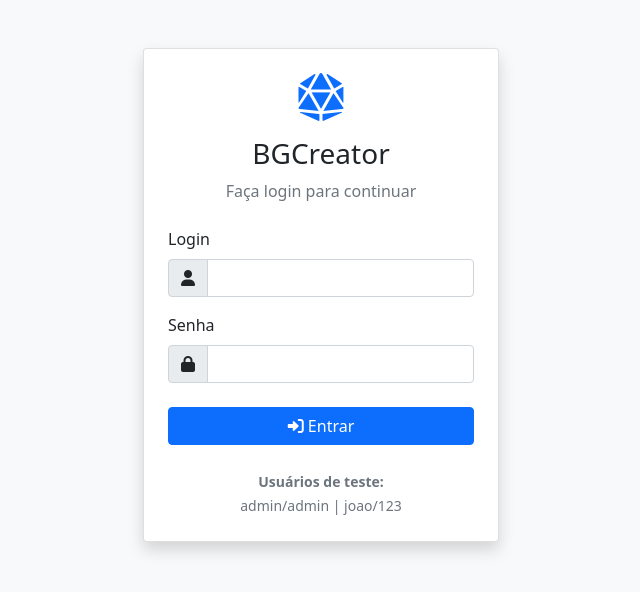
After one commit to cardgamemakerbr/bgcreator, a Django app: page /login/ in a window 1280 px wide. The commit adds this page. Shown: the top 592 px of the page, without its empty margins (319-959 px from the left). Run offline with Django 4.2, Linux system fonts and the light colour scheme; some libraries are stand-ins or nearby versions.

Commit message:
adicionado o gerenciamento de usuarios, login, autor e revisor

```diff
--- a/frontend/templates/jogos/detalhes.html
+++ b/frontend/templates/jogos/detalhes.html
@@ -32,6 +32,12 @@
                 <div><strong>Descrição:</strong> {{ jogo.descricao_curta_html|default:jogo.descricao_curta }}</div>
                 {% if jogo.historia %}
                 <div><strong>História:</strong> {{ jogo.historia_html|default:jogo.historia }}</div>
+                {% endif %}
+                {% if jogo.autor %}
+                <p><strong>Autor:</strong> {{ jogo.autor }}</p>
+                {% endif %}
+                {% if jogo.revisor %}
+                <p><strong>Revisor:</strong> {{ jogo.revisor }}</p>
                 {% endif %}
                 <p><strong>Jogadores:</strong> {{ jogo.jogadores_min }} a {{ jogo.jogadores_max }}</p>
                 <p><strong>Tempo:</strong> {{ jogo.tempo_min }} a {{ jogo.tempo_max }} minutos</p>
--- /dev/null
+++ b/frontend/templates/login.html
@@ -0,0 +1,68 @@
+<!DOCTYPE html>
+<html lang="pt-br">
+<head>
+    <meta charset="UTF-8">
+    <meta name="viewport" content="width=device-width, initial-scale=1.0">
+    <title>Login - BGCreator</title>
+    <link href="https://cdn.jsdelivr.net/npm/bootstrap@5.1.3/dist/css/bootstrap.min.css" rel="stylesheet">
+    <link href="https://cdnjs.cloudflare.com/ajax/libs/font-awesome/6.0.0/css/all.min.css" rel="stylesheet">
+</head>
+<body class="bg-light">
+    <div class="container">
+        <div class="row justify-content-center">
+            <div class="col-md-6 col-lg-4">
+                <div class="card shadow mt-5">
+                    <div class="card-body p-4">
+                        <div class="text-center mb-4">
+                            <i class="fas fa-dice-d20 fa-3x text-primary mb-3"></i>
+                            <h3>BGCreator</h3>
+                            <p class="text-muted">Faça login para continuar</p>
+                        </div>
+
+                        {% if messages %}
+                            {% for message in messages %}
+                                <div class="alert alert-{{ message.tags }} alert-dismissible fade show" role="alert">
+                                    {{ message }}
+                                    <button type="button" class="btn-close" data-bs-dismiss="alert"></button>
+                                </div>
+                            {% endfor %}
+                        {% endif %}
+
+                        <form method="post">
+                            {% csrf_token %}
+                            <div class="mb-3">
+                                <label class="form-label">Login</label>
+                                <div class="input-group">
+                                    <span class="input-group-text"><i class="fas fa-user"></i></span>
+                                    <input type="text" class="form-control" name="login" required>
+                                </div>
+                            </div>
+
+                            <div class="mb-4">
+                                <label class="form-label">Senha</label>
+                                <div class="input-group">
+                                    <span class="input-group-text"><i class="fas fa-lock"></i></span>
+                                    <input type="password" class="form-control" name="senha" required>
+                                </div>
+                            </div>
+
+                            <button type="submit" class="btn btn-primary w-100">
+                                <i class="fas fa-sign-in-alt"></i> Entrar
+                            </button>
+                        </form>
+
+                        <div class="mt-4 text-center">
+                            <small class="text-muted">
+                                <strong>Usuários de teste:</strong><br>
+                                admin/admin | joao/123
+                            </small>
+                        </div>
+                    </div>
+                </div>
+            </div>
+        </div>
+    </div>
+
+    <script src="https://cdn.jsdelivr.net/npm/bootstrap@5.1.3/dist/js/bootstrap.bundle.min.js"></script>
+</body>
+</html>
--- a/frontend/templates/usuarios/lista.html
+++ b/frontend/templates/usuarios/lista.html
@@ -35,6 +35,7 @@
                         <th>ID</th>
                         <th>Nome</th>
                         <th>Login</th>
+                        <th>E-mail</th>
                         <th>Perfil</th>
                         <th>Status</th>
                         <th>Ações</th>
@@ -46,6 +47,7 @@
                         <td>{{ usuario.id }}</td>
                         <td>{{ usuario.nome }}</td>
                         <td>{{ usuario.login }}</td>
+                        <td>{{ usuario.email|default:"-" }}</td>
                         <td>
                             {% if usuario.perfil == 'ADMINISTRADOR' %}
                                 <span class="badge bg-danger">Administrador</span>
--- a/frontend/web/urls.py
+++ b/frontend/web/urls.py
@@ -2,6 +2,8 @@ from django.urls import path
 from . import views
 
 urlpatterns = [
+    path('login/', views.login_view, name='login'),
+    path('logout/', views.logout_view, name='logout'),
     path('', views.home, name='home'),
     path('debug/', views.debug, name='debug'),
     path('jogos/', views.jogos_lista, name='jogos_lista'),
--- a/frontend/web/views.py
+++ b/frontend/web/views.py
@@ -7,6 +7,17 @@ from django.core.files.storage import default_storage
 from django.core.files.base import ContentFile
 from django.utils.safestring import mark_safe
 import re
+from functools import wraps
+
+def login_required(view_func):
+    @wraps(view_func)
+    def wrapper(request, *args, **kwargs):
+        global usuario_logado
+        if usuario_logado is None:
+            messages.warning(request, 'Você precisa fazer login para acessar esta página.')
+            return redirect('login')
+        return view_func(request, *args, **kwargs)
+    return wrapper
 
 def processar_markdown(texto):
     """Processa texto markdown básico"""
@@ -40,6 +51,7 @@ componentes_criados = []
 temas_criados = []
 jogos_criados = []
 usuarios_criados = []
+usuario_logado = None
 
 def salvar_imagem_glossario(arquivo):
     """Salva imagem do glossário e retorna o caminho"""
@@ -433,6 +445,7 @@ def debug(request):
         'componentes': componentes,
     })
 
+@login_required
 def home(request):
     global jogos_criados
 
@@ -460,6 +473,7 @@ def home(request):
         'jogos_recentes': jogos_recentes,
     })
 
+@login_required
 def jogos_lista(request):
     global jogos_criados
 
@@ -539,8 +553,18 @@ def jogos_lista(request):
 
     return render(request, 'jogos/lista.html', {'jogos': {'results': todos_jogos}})
 
+@login_required
 def jogo_novo(request):
-    global jogos_criados
+    global jogos_criados, usuarios_criados, usuario_logado
+
+    # Buscar usuários para dropdowns
+    usuarios_sistema = [
+        {'nome': 'Admin Sistema', 'perfil': 'ADMINISTRADOR'},
+        {'nome': 'João Silva', 'perfil': 'AUTOR'},
+    ]
+    todos_usuarios = usuarios_sistema + usuarios_criados
+    autores = [u for u in todos_usuarios if u['perfil'] in ['AUTOR', 'ADMINISTRADOR']]
+    revisores = [u for u in todos_usuarios if u['perfil'] in ['REVISOR', 'ADMINISTRADOR']]
 
     if request.method == 'POST':
         print("Dados recebidos:", request.POST)  # Debug
@@ -559,6 +583,8 @@ def jogo_novo(request):
                 'subtitulo': request.POST.get('subtitulo', ''),
                 'descricao_curta': request.POST.get('descricao_curta', ''),
                 'historia': request.POST.get('historia', ''),
+                'autor': request.POST.get('autor', ''),
+                'revisor': request.POST.get('revisor', ''),
                 'capa': capa_path,
                 'jogadores_min': int(request.POST.get('jogadores_min', 1)),
                 'jogadores_max': int(request.POST.get('jogadores_max', 4)),
@@ -707,8 +733,9 @@ def jogo_novo(request):
         else:
             messages.error(request, 'Nome do jogo é obrigatório.')
 
-    return render(request, 'jogos/novo.html')
-
+    return render(request, 'jogos/novo.html', {'autores': autores, 'revisores': revisores})
+
+@login_required
 def mecanicas_lista(request):
     page = int(request.GET.get('page', 1))
     per_page = int(request.GET.get('per_page', 20))
@@ -721,6 +748,7 @@ def mecanicas_lista(request):
         'pagination': data
     })
 
+@login_required
 def mecanica_novo(request):
     global mecanicas_criadas
     if request.method == 'POST':
@@ -739,6 +767,7 @@ def mecanica_novo(request):
         return redirect('mecanicas_lista')
     return render(request, 'mecanicas/novo.html')
 
+@login_required
 def componentes_lista(request):
     page = int(request.GET.get('page', 1))
     per_page = int(request.GET.get('per_page', 20))
@@ -751,6 +780,7 @@ def componentes_lista(request):
         'pagination': data
     })
 
+@login_required
 def componente_novo(request):
     global componentes_criados
     if request.method == 'POST':
@@ -771,6 +801,7 @@ def componente_novo(request):
         return redirect('componentes_lista')
     return render(request, 'componentes/novo.html')
 
+@login_required
 def temas_lista(request):
     page = int(request.GET.get('page', 1))
     per_page = int(request.GET.get('per_page', 20))
@@ -783,6 +814,7 @@ def temas_lista(request):
         'pagination': data
     })
 
+@login_required
 def tema_novo(request):
     global temas_criados
     if request.method == 'POST':
@@ -844,8 +876,18 @@ def jogo_excluir(request, jogo_id):
     messages.success(request, 'Jogo excluído com sucesso!')
     return redirect('jogos_lista')
 
+@login_required
 def jogo_editar(request, jogo_id):
-    global jogos_criados
+    global jogos_criados, usuarios_criados
+
+    # Buscar usuários para dropdowns
+    usuarios_sistema = [
+        {'nome': 'Admin Sistema', 'perfil': 'ADMINISTRADOR'},
+        {'nome': 'João Silva', 'perfil': 'AUTOR'},
+    ]
+    todos_usuarios = usuarios_sistema + usuarios_criados
+    autores = [u for u in todos_usuarios if u['perfil'] in ['AUTOR', 'ADMINISTRADOR']]
+    revisores = [u for u in todos_usuarios if u['perfil'] in ['REVISOR', 'ADMINISTRADOR']]
 
     # Encontrar o jogo
     jogo = None
@@ -873,6 +915,8 @@ def jogo_editar(request, jogo_id):
         jogo['subtitulo'] = request.POST.get('subtitulo', jogo['subtitulo'])
         jogo['descricao_curta'] = request.POST.get('descricao_curta', jogo['descricao_curta'])
         jogo['historia'] = request.POST.get('historia', jogo.get('historia', ''))
+        jogo['autor'] = request.POST.get('autor', jogo.get('autor', ''))
+        jogo['revisor'] = request.POST.get('revisor', jogo.get('revisor', ''))
         jogo['jogadores_min'] = int(request.POST.get('jogadores_min', jogo['jogadores_min']))
         jogo['jogadores_max'] = int(request.POST.get('jogadores_max', jogo['jogadores_max']))
         jogo['tempo_min'] = int(request.POST.get('tempo_min', jogo['tempo_min']))
@@ -1027,7 +1071,7 @@ def jogo_editar(request, jogo_id):
         messages.success(request, f'Jogo "{jogo["nome"]}" atualizado com sucesso!')
         return redirect('jogos_lista')
 
-    return render(request, 'jogos/editar.html', {'jogo': jogo})
+    return render(request, 'jogos/editar.html', {'jogo': jogo, 'autores': autores, 'revisores': revisores})
 
 def jogo_copiar(request, jogo_id):
     global jogos_criados
@@ -1119,6 +1163,7 @@ def jogo_copiar(request, jogo_id):
     messages.success(request, f'Cópia do jogo "{jogo_original["nome"]}" criada com sucesso!')
     return redirect('jogo_detalhes', jogo_id=jogo_copia['id'])
 
+@login_required
 def jogo_detalhes(request, jogo_id):
     global jogos_criados
 
@@ -1556,13 +1601,48 @@ def tema_excluir(request, item_id):
         messages.warning(request, 'Não é possível excluir temas pré-definidos do sistema.')
     return redirect('temas_lista')
 
+def login_view(request):
+    global usuario_logado, usuarios_criados
+
+    if request.method == 'POST':
+        login = request.POST.get('login')
+        senha = request.POST.get('senha')
+
+        # Usuários do sistema
+        usuarios_sistema = [
+            {'login': 'admin', 'senha': 'admin', 'nome': 'Admin Sistema', 'perfil': 'ADMINISTRADOR', 'ativo': True},
+            {'login': 'joao', 'senha': '123', 'nome': 'João Silva', 'perfil': 'AUTOR', 'ativo': True},
+        ]
+
+        # Verificar usuários do sistema + criados
+        todos_usuarios = usuarios_sistema + usuarios_criados
+
+        for usuario in todos_usuarios:
+            if usuario['login'] == login and usuario.get('ativo', True):
+                # Simular verificação de senha (em produção usar hash)
+                if senha == 'admin' or senha == '123':  # Senhas de exemplo
+                    usuario_logado = usuario
+                    messages.success(request, f'Bem-vindo, {usuario["nome"]}!')
+                    return redirect('home')
+
+        messages.error(request, 'Login ou senha inválidos!')
+
+    return render(request, 'login.html')
+
+def logout_view(request):
+    global usuario_logado
+    usuario_logado = None
+    messages.success(request, 'Logout realizado com sucesso!')
+    return redirect('login')
+
+@login_required
 def usuarios_lista(request):
     global usuarios_criados
 
     # Usuários de exemplo
     usuarios_exemplo = [
-        {'id': 1, 'nome': 'Admin Sistema', 'login': 'admin', 'perfil': 'ADMINISTRADOR', 'ativo': True},
-        {'id': 2, 'nome': 'João Silva', 'login': 'joao', 'perfil': 'AUTOR', 'ativo': True},
+        {'id': 1, 'nome': 'Admin Sistema', 'login': 'admin', 'email': 'admin@bgcreator.com', 'perfil': 'ADMINISTRADOR', 'ativo': True},
+        {'id': 2, 'nome': 'João Silva', 'login': 'joao', 'email': 'joao@bgcreator.com', 'perfil': 'AUTOR', 'ativo': True},
     ]
 
     todos_usuarios = usuarios_exemplo + usuarios_criados
@@ -1580,23 +1660,43 @@ def usuarios_lista(request):
 
     return render(request, 'usuarios/lista.html', {'usuarios': todos_usuarios})
 
+@login_required
 def usuario_novo(request):
     global usuarios_criados
 
     if request.method == 'POST':
         nome = request.POST.get('nome')
         login = request.POST.get('login')
+        email = request.POST.get('email')
         perfil = request.POST.get('perfil')
         ativo = request.POST.get('ativo') == 'on'
         senha = request.POST.get('senha')
         confirma_senha = request.POST.get('confirma_senha')
 
-        if nome and login and senha:
+        if nome and login and email and senha:
+            # Verificar se login já existe
+            usuarios_sistema = [
+                {'login': 'admin', 'email': 'admin@bgcreator.com'},
+                {'login': 'joao', 'email': 'joao@bgcreator.com'},
+            ]
+
+            todos_usuarios = usuarios_sistema + usuarios_criados
+
+            # Verificar login duplicado
+            for usuario in todos_usuarios:
+                if usuario['login'].lower() == login.lower():
+                    messages.error(request, f'Login "{login}" já está em uso!')
+                    return render(request, 'usuarios/novo.html')
+                if usuario.get('email', '').lower() == email.lower():
+                    messages.error(request, f'E-mail "{email}" já está em uso!')
+                    return render(request, 'usuarios/novo.html')
+
             if senha == confirma_senha:
                 novo_usuario = {
                     'id': len(usuarios_criados) + 1000,
                     'nome': nome,
                     'login': login,
+                    'email': email,
                     'perfil': perfil,
                     'ativo': ativo
                 }
@@ -1606,7 +1706,7 @@ def usuario_novo(request):
             else:
                 messages.error(request, 'Senhas não conferem!')
         else:
-            messages.error(request, 'Nome, login e senha são obrigatórios!')
+            messages.error(request, 'Nome, login, e-mail e senha são obrigatórios!')
 
     return render(request, 'usuarios/novo.html')
 
@@ -1625,8 +1725,30 @@ def usuario_editar(request, user_id):
         return redirect('usuarios_lista')
 
     if request.method == 'POST':
-        usuario['nome'] = request.POST.get('nome', usuario['nome'])
-        usuario['login'] = request.POST.get('login', usuario['login'])
+        nome_novo = request.POST.get('nome', usuario['nome'])
+        login_novo = request.POST.get('login', usuario['login'])
+        email_novo = request.POST.get('email', usuario.get('email', ''))
+
+        # Verificar duplicatas apenas se mudou login ou email
+        if login_novo.lower() != usuario['login'].lower() or email_novo.lower() != usuario.get('email', '').lower():
+            usuarios_sistema = [
+                {'id': 1, 'login': 'admin', 'email': 'admin@bgcreator.com'},
+                {'id': 2, 'login': 'joao', 'email': 'joao@bgcreator.com'},
+            ]
+
+            todos_usuarios = usuarios_sistema + [u for u in usuarios_criados if u['id'] != user_id]
+
+            for u in todos_usuarios:
+                if u['login'].lower() == login_novo.lower():
+                    messages.error(request, f'Login "{login_novo}" já está em uso!')
+                    return render(request, 'usuarios/editar.html', {'usuario': usuario})
+                if u.get('email', '').lower() == email_novo.lower():
+                    messages.error(request, f'E-mail "{email_novo}" já está em uso!')
+                    return render(request, 'usuarios/editar.html', {'usuario': usuario})
+
+        usuario['nome'] = nome_novo
+        usuario['login'] = login_novo
+        usuario['email'] = email_novo
         usuario['perfil'] = request.POST.get('perfil', usuario['perfil'])
         usuario['ativo'] = request.POST.get('ativo') == 'on'
 
```
Also changed, not shown: frontend/templates/base.html (+13 -0 lines), frontend/templates/jogos/editar.html (+18 -0 lines), frontend/templates/jogos/novo.html (+18 -0 lines), frontend/templates/usuarios/editar.html (+9 -0 lines), frontend/templates/usuarios/novo.html (+9 -0 lines).
